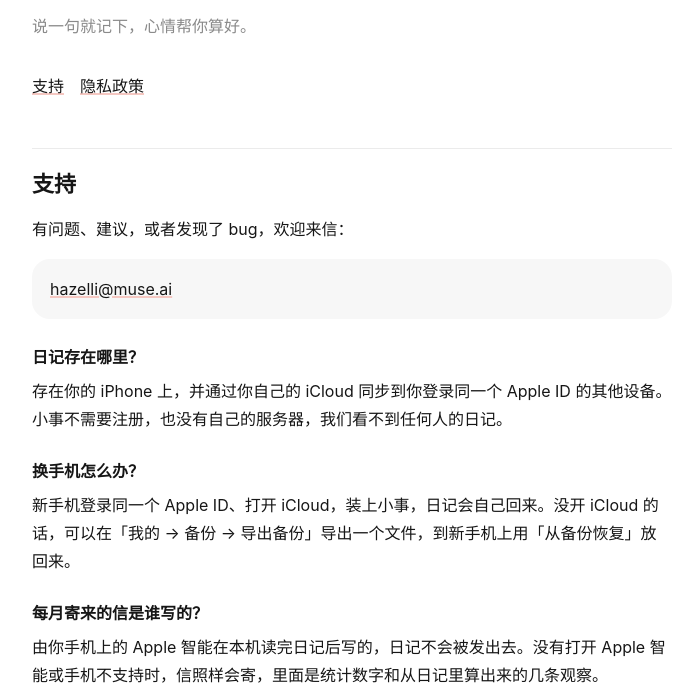
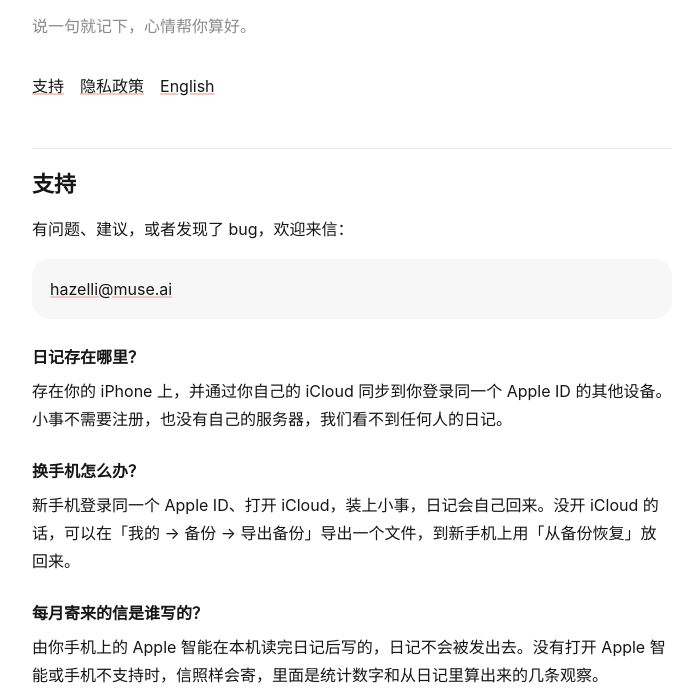
Before and after one commit to limkown-stack/xiaoshi, a plain HTML site: page index.html in a window 1280 px wide. Shown: the part 100-800 px from the top of the page, without its empty margins (288-984 px from the left). Drawn offline with Linux system fonts and the light colour scheme.

Commit message:
Add English language option to navigation

```diff
--- a/index.html
+++ b/index.html
@@ -24,7 +24,7 @@ nav a { margin-right: 16px; }
 <main>
 <h1>小事</h1>
 <p class="sub">说一句就记下，心情帮你算好。</p>
-<nav><a href="#support">支持</a><a href="#privacy">隐私政策</a></nav>
+<nav><a href="#support">支持</a><a href="#privacy">隐私政策</a><a href="en/">English</a></nav>
 
 <h2 id="support">支持</h2>
 <p>有问题、建议，或者发现了 bug，欢迎来信：</p>
```
